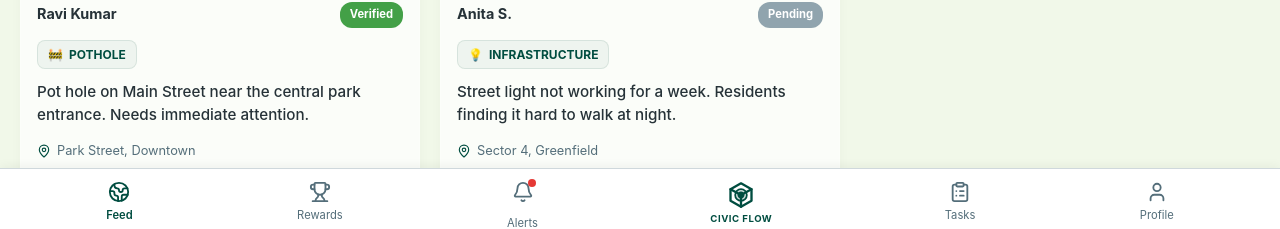
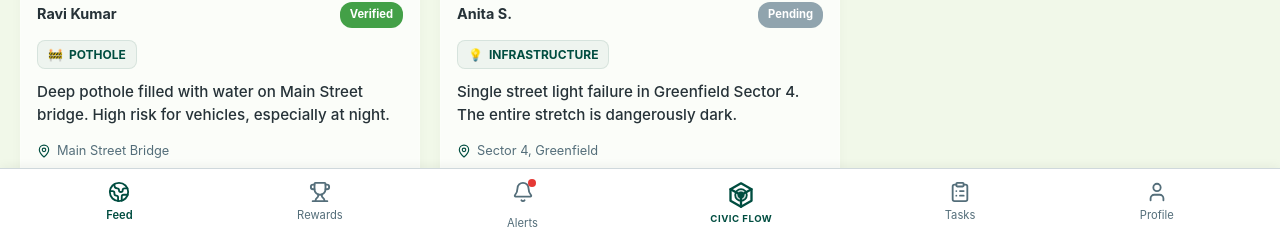
Before and after one commit to Saryu59/webathon, a React (Vite) app: page /dashboard in a window 1280 px wide. Shown: the part 555-784 px from the top of the page. Built offline with nearby package versions, Linux system fonts and the light colour scheme.

Commit message:
feat: update community feed with pothole, streetlight, and garbage dump examples

```diff
--- a/src/App.jsx
+++ b/src/App.jsx
@@ -18,28 +18,29 @@ function App() {
     {
       id: 1,
       user: 'Ravi Kumar',
-      image: 'https://images.unsplash.com/photo-1584467541268-b040f83be3fd?q=80&w=800', // Pothole / Road work
-      description: 'Pot hole on Main Street near the central park entrance. Needs immediate attention.',
+      image: 'https://images.unsplash.com/photo-1515162816999-a0c47dc192f7?q=80&w=800', // Pothole with water
+      description: 'Deep pothole filled with water on Main Street bridge. High risk for vehicles, especially at night.',
       time: '2 hours ago',
       postedDate: '20 Feb 2026',
-      location: 'Park Street, Downtown',
+      location: 'Main Street Bridge',
       coordinates: { lat: 12.9716, lng: 77.5946 },
       verified: true,
       likes: 24,
       likedBy: [],
       status: 'Verified',
-      address: 'Main Street, Central Park Area',
+      address: 'Near Central Bridge Entrance',
       acceptedBy: null,
       solvedBy: null,
       solvedDate: null,
       category: 'Pothole',
-      categoryIcon: '🚧'
+      categoryIcon: '🚧',
+      aiConfidence: 89
     },
     {
       id: 2,
       user: 'Anita S.',
-      image: 'https://images.unsplash.com/photo-1470076892663-af684e5a15af?q=80&w=800', // Dark street light
-      description: 'Street light not working for a week. Residents finding it hard to walk at night.',
+      image: 'https://images.unsplash.com/photo-1607412322442-3bc99472b710?q=80&w=800', // Street light at dusk
+      description: 'Single street light failure in Greenfield Sector 4. The entire stretch is dangerously dark.',
       time: '5 hours ago',
       postedDate: '20 Feb 2026',
       location: 'Sector 4, Greenfield',
@@ -53,27 +54,29 @@ function App() {
       solvedBy: null,
       solvedDate: null,
       category: 'Infrastructure',
-      categoryIcon: '💡'
+      categoryIcon: '💡',
+      aiConfidence: 94
     },
     {
       id: 3,
       user: 'Vikram M.',
-      image: 'https://images.unsplash.com/photo-1621459548400-381b88d7294b?q=80&w=800', // Garbage cleanup
-      description: 'Garbage dump accumulation cleared after community report. Area is now clean.',
+      image: 'https://images.unsplash.com/photo-1605600611284-1b206963b572?q=80&w=800', // Garbage dump in city
+      description: 'Massive garbage accumulation blocking the road near metro buses. Sanitation sweep required.',
       time: '1 day ago',
       postedDate: '18 Feb 2026',
-      location: 'Metro Station North',
+      location: 'Metro Terminal West',
       coordinates: { lat: 12.9500, lng: 77.5800 },
       verified: true,
       likes: 56,
       likedBy: [],
       status: 'Solved',
-      address: 'Near Entry Gate 2, Metro Square',
+      address: 'Near Bus Depot 2',
       acceptedBy: 'Santhosh Kumar',
       solvedBy: 'Santhosh Kumar',
       solvedDate: '19 Feb 2026',
       category: 'Waste',
-      categoryIcon: '🗑️'
+      categoryIcon: '🗑️',
+      aiConfidence: 97
     }
   ]);
 
```
